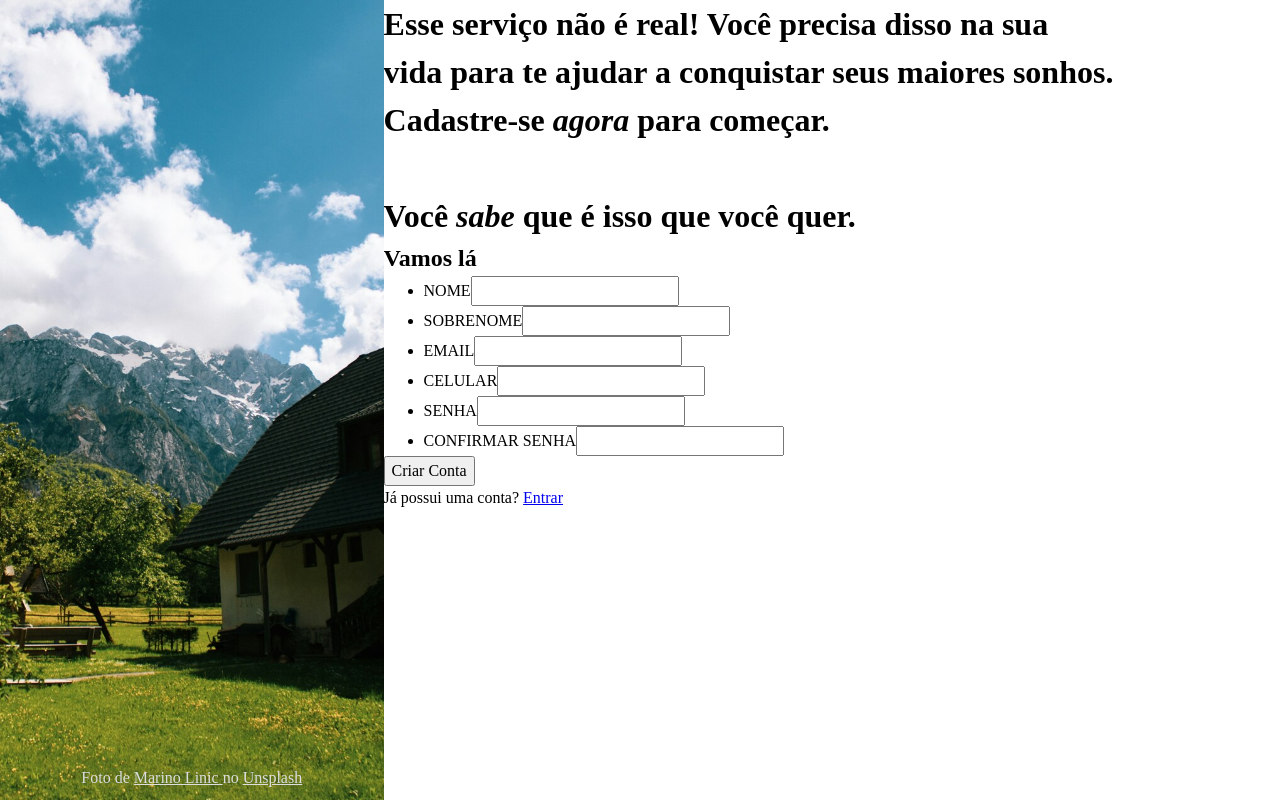
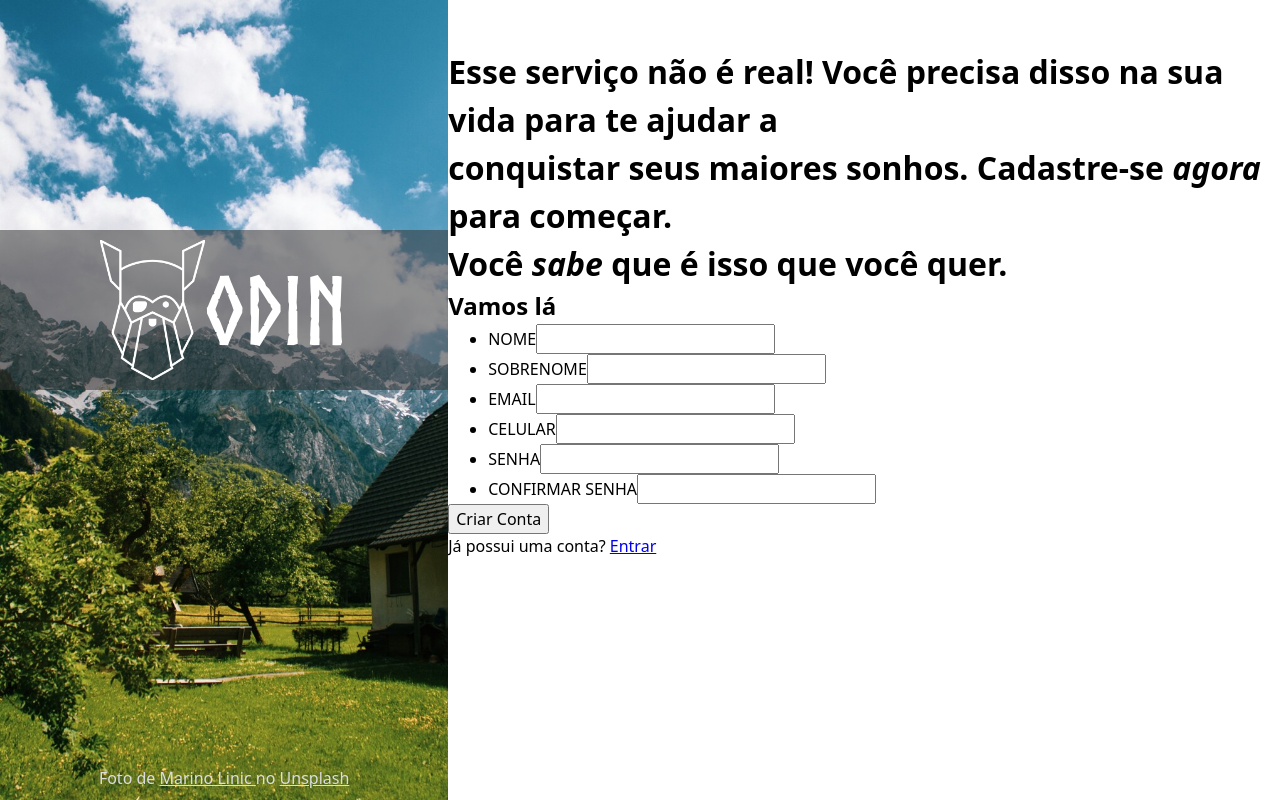
Before and after one commit to Rafael-Correzi/Sign-up-Form, a plain HTML site: page index.html in a window 1280 px wide. Drawn offline with Linux system fonts and the light colour scheme.

Commit message:
style: Estilizar logo na página com tamanho e fonte corretos

```diff
--- a/index.html
+++ b/index.html
@@ -1,45 +1,63 @@
 <!DOCTYPE html>
 <html lang="pt-BR">
   <head>
-  <meta charset="UTF-8">
-  <meta name="viewport" content="width=device-width, initial-scale=1.0">
-  <link rel="stylesheet" href="style.css">
+    <meta charset="UTF-8" />
+    <meta name="viewport" content="width=device-width, initial-scale=1.0" />
+    <link rel="stylesheet" href="style.css" />
     <title>Document</title>
   </head>
   <body>
-  <div class="container">
+    <div class="container-img">
       <figure class="form-photo">
-      <img src="marino-linic-resized.jpg" alt="Uma casa com uma montanha no plano de fundo">
+        <img
+          class="montanha"
+          src="marino-linic-resized.jpg"
+          alt="Uma casa com uma montanha no plano de fundo"
+        />
+
         <figcaption class="form-photo-caption">
           Foto de
-      <a href="https://unsplash.com/@marinolinic?utm_content=creditCopyText&utm_medium=referral&utm_source=unsplash">
-    Marino Linic </a> no
-      <a href="https://unsplash.com/photos/a-house-with-a-mountain-in-the-background-2BEAqN721hU?utm_content=creditCopyText&utm_medium=referral&utm_source=unsplash">
-    Unsplash</a>
+          <a
+            href="https://unsplash.com/@marinolinic?utm_content=creditCopyText&utm_medium=referral&utm_source=unsplash"
+          >
+            Marino Linic
+          </a>
+          no
+          <a
+            href="https://unsplash.com/photos/a-house-with-a-mountain-in-the-background-2BEAqN721hU?utm_content=creditCopyText&utm_medium=referral&utm_source=unsplash"
+          >
+            Unsplash</a
+          >
         </figcaption>
       </figure>
-    <div class="conteudo">
-      <h1>Esse serviço não é real! Você precisa disso na sua vida para te ajudar a conquistar seus maiores sonhos.
-        Cadastre-se <em>agora</em> para começar.
-
+      <a class="container-logo" href="#">
+        <img class="logo" src="odin-lined.png" alt="Logo do serviço" />
+        <span>ODIN</span>
+      </a>
+    </div>
+    <div class="container-conteudo">
+      <h1>
+        Esse serviço não é real! Você precisa disso na sua vida para te ajudar a
+        conquistar seus maiores sonhos. Cadastre-se <em>agora</em> para começar.
         Você <em>sabe</em> que é isso que você quer.
       </h1>
       <form action="" method="post">
         <div>
           <h2>Vamos lá</h2>
           <ul>
-            <li><label for="">NOME</label><input type="text"></li>
-            <li><label for="">SOBRENOME</label><input type="text"></li>
-            <li><label for="">EMAIL</label><input type="email"></li>
-            <li><label for="">CELULAR</label><input type="tel"></li>
-            <li><label for="">SENHA</label><input type="password"></li>
-            <li><label for="">CONFIRMAR SENHA</label><input type="password"></li>
+            <li><label for="">NOME</label><input type="text" /></li>
+            <li><label for="">SOBRENOME</label><input type="text" /></li>
+            <li><label for="">EMAIL</label><input type="email" /></li>
+            <li><label for="">CELULAR</label><input type="tel" /></li>
+            <li><label for="">SENHA</label><input type="password" /></li>
+            <li>
+              <label for="">CONFIRMAR SENHA</label><input type="password" />
+            </li>
           </ul>
         </div>
         <button type="submit">Criar Conta</button>
       </form>
       <p>Já possui uma conta? <a href="#">Entrar</a></p>
     </div>
-  </div>
   </body>
 </html>
--- a/style.css
+++ b/style.css
@@ -1,6 +1,6 @@
 @font-face {
   font-family: 'norsebold';
-  src: url('norse-bold-webfont.woff2') format('woff2');
+  src: url('fonts/norse-bold-webfont.woff2') format('woff2');
   font-weight: normal;
   font-style: normal;
 
@@ -71,20 +71,49 @@ h6 {
 
 /* Meu CSS */
 
-.container {
+body {
   display: flex;
+  font-family: system-ui, "Segoe UI", Roboto, Helvetica, Arial, sans-serif, "Apple Color Emoji", "Segoe UI Emoji", "Segoe UI Symbol";
 }
 
-.form-photo {
+.container-img {
   position: relative;
   height: 100vh;
   width: 600px;
 }
 
-.form-photo img {
+.form-photo {
+  height: 100%;
+  width: 100%;
+}
+
+.form-photo .montanha {
   height: 100%;
   object-fit: cover;
-  object-position: right;
+  object-position: left;
+
+}
+
+.container-logo {
+  display: flex;
+  position: absolute;
+  height: 160px;
+  width: 100%;
+  top: 230px;
+  background-color: #3338;
+  align-items: center;
+  justify-content: center;
+  text-decoration: none;
+  color: white;
+}
+
+.logo {
+  height: 140px;
+}
+
+.container-logo span {
+  font-family: "norsebold";
+  font-size: 94px;
 }
 
 .form-photo-caption {
```
Lines whose indentation alone changed are shown as unchanged.
